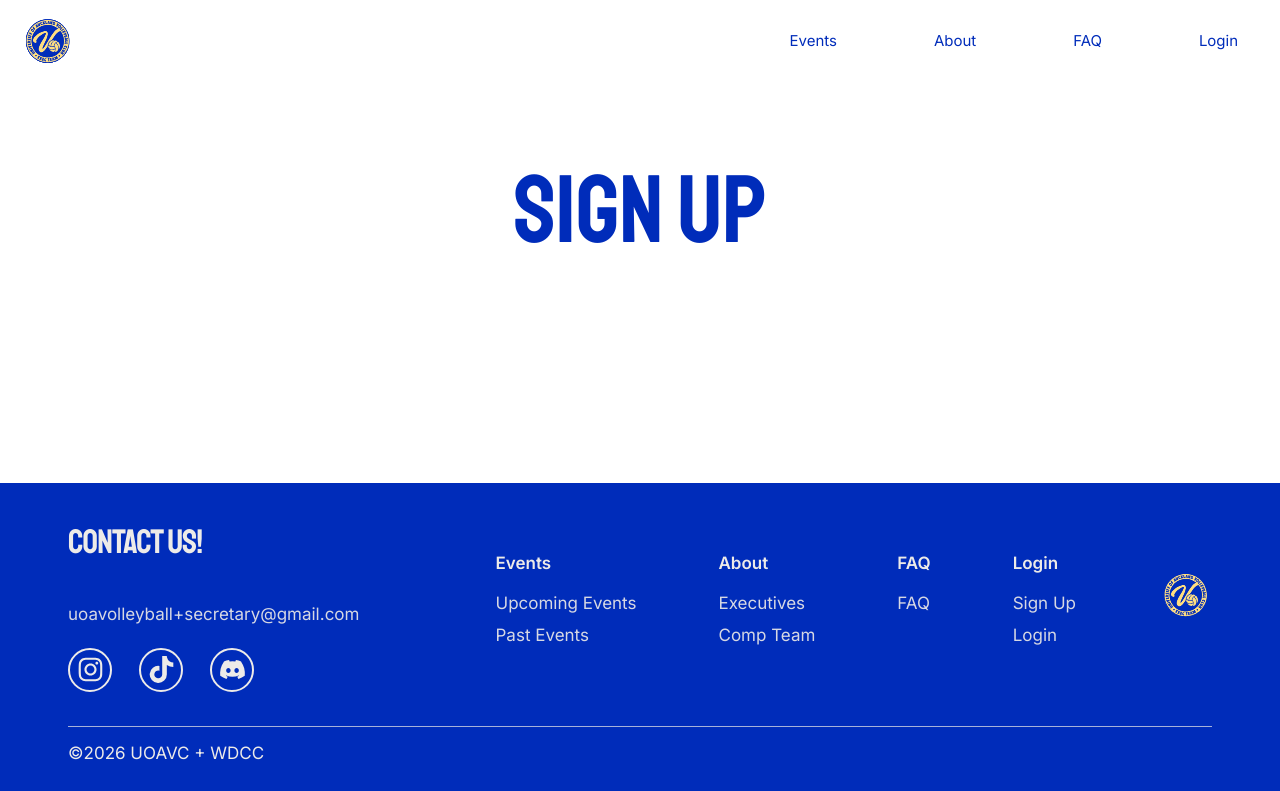
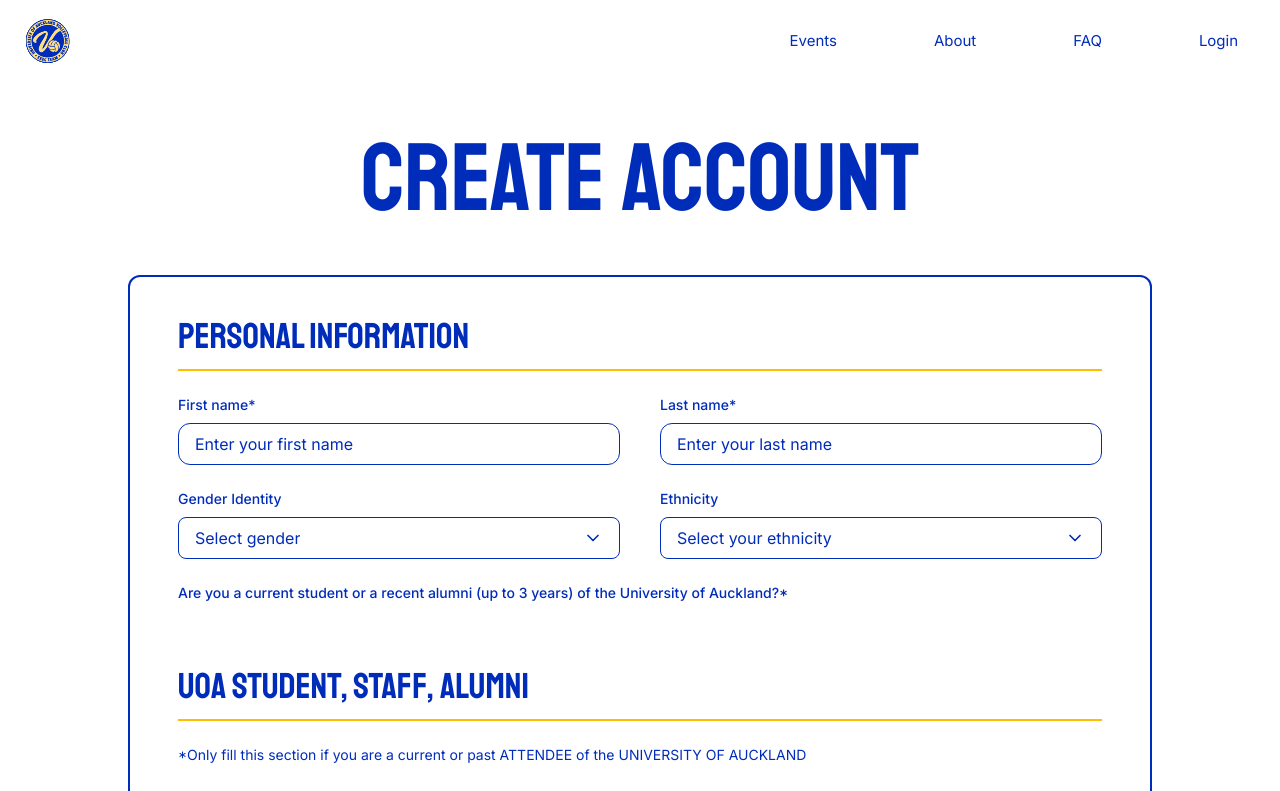
Before and after one commit to UoaWDCC/uoavc, a Next.js app: page /sign-up in a window 1280 px wide. Shown: the top 791 px of the page. Built offline with nearby package versions, Linux system fonts and the light colour scheme.

Commit message:
feat: show create account form on sign-up page

```diff
--- a/src/app/(frontend)/sign-up/page.tsx
+++ b/src/app/(frontend)/sign-up/page.tsx
@@ -1,15 +1,18 @@
 import type { Metadata } from "next"
 
+import { CreateAccountForm } from "@/components"
+
 export const metadata: Metadata = {
-  title: "Sign Up",
+  title: "Create Account",
 }
 
 export default function SignUpPage() {
   return (
-    <main className="flex flex-col items-center px-6 py-20">
+    <main className="flex flex-col items-center gap-12 px-6 pt-12 pb-32">
       <h1 className="text-center font-heading text-6xl text-brand-primary uppercase sm:text-8xl">
-        Sign Up
+        Create Account
       </h1>
+      <CreateAccountForm />
     </main>
   )
 }
```
